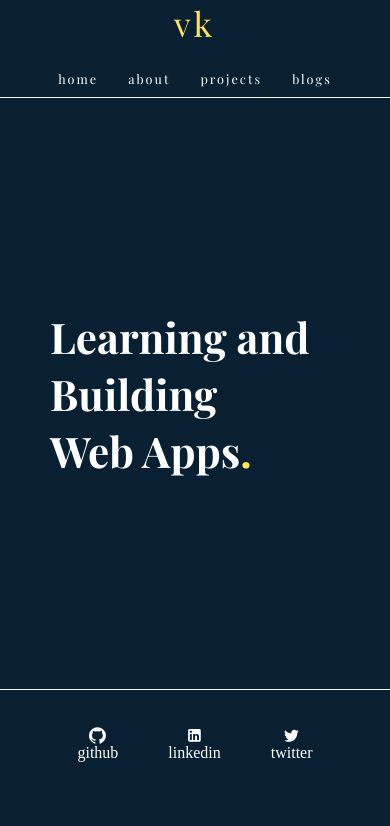
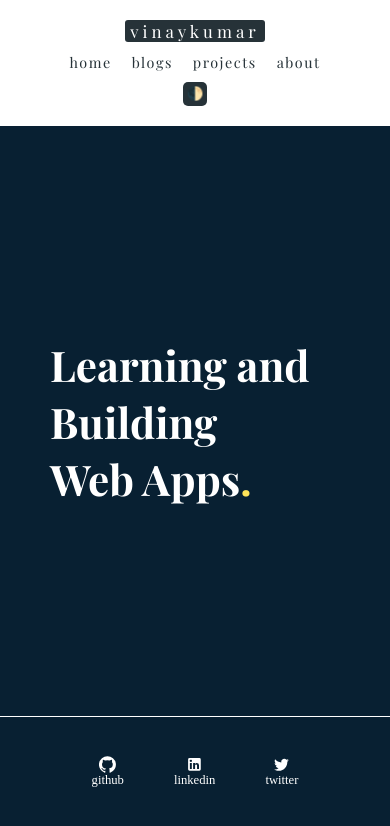
Before and after one commit to foolhardy21/markfour-neogcamp, a React (Create React App) app: page /blogs in a window 390 px wide. Shown: the top 826 px of the page. Built offline with nearby package versions, Linux system fonts and the light colour scheme.

Commit message:
feat - header theme update

```diff
--- a/src/App.js
+++ b/src/App.js
@@ -1,11 +1,13 @@
 /* eslint-disable no-unused-vars */
-import React from 'react'
-import styles from './App.module.css'
+import React, { useState } from 'react'
+import './App.module.css'
 
 import Main from "./components/Main/Main"
 import Footer from "./components/Footer/Footer"
 
 const App = () => {
+  const [theme, setTheme] = useState('light')
+
   return (
     <>
           <Main />
--- a/src/App.module.css
+++ b/src/App.module.css
@@ -5,3 +5,13 @@
     padding: 0;
     user-select: none;
 }
+
+:root {
+    --primary-light: #FFFFFF;
+    --secondary-light: #263238;
+    --accent-light: #607D8B;
+
+    --primary-dark: #263238;
+    --secondary-dark: #FFFFFF;
+    --accent-dark: #B2DFDB;
+}
--- a/src/components/Footer/Footer.js
+++ b/src/components/Footer/Footer.js
@@ -1,9 +1,10 @@
 /* eslint-disable no-unused-vars */
 import React from 'react'
-import styles from './Footer.module.css'
+import './Footer.module.css'
 import GitHubIcon from '@material-ui/icons/GitHub'
 import TwitterIcon from '@material-ui/icons/Twitter'
 import LinkedInIcon from '@material-ui/icons/LinkedIn'
+
 const Footer = () => {
     return (
       <footer>
--- a/src/components/Footer/Footer.module.css
+++ b/src/components/Footer/Footer.module.css
@@ -10,6 +10,7 @@ footer {
 }
 
 footer a {
+    font-size: 1.2vmax;
     margin: 0 25px;
     text-decoration: none;
     color: white;
@@ -21,3 +22,9 @@ footer a {
 footer a:hover {
     color: #FFE459;
 }
+
+@media only screen and (max-width: 500px) {
+    footer a {
+        font-size: 1.5vmax;
+    }
+}
--- a/src/components/Header/Header.js
+++ b/src/components/Header/Header.js
@@ -1,42 +1,49 @@
 /* eslint-disable no-unused-vars */
-import React from 'react'
+import React, {useContext} from 'react'
 import { Link } from 'react-router-dom'
-
+import {ThemeContext} from '../../context'
 import styles from './Header.module.css'
 
 const Header = () => {
+  const {theme, setTheme} = useContext(ThemeContext)
+
     return (
-      <header>
-            <figure>vk</figure>
+      <header className={`${theme === 'light' ? styles.header_light : styles.header_dark}`}>
+            <figure className={`${theme === 'light' ? styles.header_figure_light : styles.header_figure_dark}`}>vinaykumar</figure>
             <nav>
-              <ul>
-                  <li>
-                    <Link to='/'>
+              <ul className={styles.header_ul}>
+                  <li className={styles.header_li}>
+                    <Link to='/' className={`${theme === 'light' ? styles.header_a_light : styles.header_a_dark}`}>
                       home
                     </Link>
                   </li>
-                  <li>
-                    <Link to='/aboutme'>
-                      about
+                  <li className={styles.header_li}>
+                    <Link to='/blogs' className={`${theme === 'light' ? styles.header_a_light : styles.header_a_dark}`}>
+                      blogs
                     </Link>
                   </li>
-                  <li>
-                    <Link to='/projects'>
+                  <li className={styles.header_li}>
+                    <Link to='/projects' className={`${theme === 'light' ? styles.header_a_light : styles.header_a_dark}`}>
                       projects
                     </Link>
                   </li>
-                  <li>
-                    <Link to='/blogs'>
-                      blogs
+                  <li className={styles.header_li}>
+                    <Link to='/aboutme' className={`${theme === 'light' ? styles.header_a_light : styles.header_a_dark}`}>
+                      about
                     </Link>
                   </li>
               </ul>
             </nav>
+            <button
+              onClick={() => {
+                theme === 'light' ? setTheme('dark') : setTheme('light')
+              } }
+              className={`${theme === 'light' ? styles.theme_btn_light : styles.theme_btn_dark}`}
+            >
+              🌓
+            </button>
       </header>
     )
-  }
+}
 
-  export default Header
-
-  //@import url('https://fonts.googleapis.com/css2?family=Playfair+Display:wght@400;500;700&display=swap');
-  //font-family: 'Playfair Display', serif;
+export default Header
--- a/src/components/Header/Header.module.css
+++ b/src/components/Header/Header.module.css
@@ -1,49 +1,129 @@
 
-header {
-    background: #082032;
-    color: white;
+.header_light {
+    background: var(--primary-light);
+    color: var(--secondary-light);
     font-family: 'Playfair Display', serif;
     display: flex;
-    flex-direction: column;
+    justify-content: space-around;
     align-items: center;
-    border-bottom-style: solid;
-    border-bottom-width: thin;
-    border-color: white;
+    padding: 20px 0;
+}
+.header_dark {
+    background: var(--primary-dark);
+    color: var(--secondary-dark);
+    font-family: 'Playfair Display', serif;
+    display: flex;
+    justify-content: space-around;
+    align-items: center;
+    padding: 20px 0;
 }
 
-header figure {
-    color: #FFE459;
-    margin: 0 0 25px 0;
+.header_figure_light {
+    color: var(--primary-light);
+    background: var(--secondary-light);
     font-size: 3vmax;
     letter-spacing: 4px;
+    padding: 0 5px;
+    border-radius: 3px;
+}
+.header_figure_dark {
+    color: var(--primary-dark);
+    background: var(--secondary-dark);
+    font-size: 3vmax;
+    letter-spacing: 4px;
+    padding: 0 5px;
+    border-radius: 3px;
 }
 
-header ul {
+.header_ul {
     display: flex;
 }
-header li {
-    margin: 0 25px 10px 25px;
-    font-size: 1.3vmax;
-    letter-spacing: 2px;
+.header_li {
+    margin: 0 20px 0px 20px;
+    font-size: 1.5vmax;
+    letter-spacing: 1.5px;
     list-style: none;
 }
-header a {
-    color: white;
+
+.header_a_light {
+    color: var(--secondary-light);
     text-decoration: none;
 }
-header li:hover {
+.header_a_light:hover {
     cursor: pointer;
-    color: #FFE459;
+    font-weight: bold;
+}
+.header_a_dark {
+    color: var(--secondary-dark);
+    text-decoration: none;
+}
+.header_a_dark:hover {
+    cursor: pointer;
+    font-weight: bold;
 }
 
+.theme_btn_light {
+    width: 2vmax;
+    height: 2vmax;
+    background: var(--primary-dark);
+    border-style: none;
+    border-radius: 5px;
+}
+.theme_btn_dark {
+    width: 2vmax;
+    height: 2vmax;
+    background: var(--primary-light);
+    border-style: none;
+    border-radius: 5px;
+}
 
-@media only screen and (max-width: 450px) {
-    header figure {
-        font-size: 4vmax;
+@media only screen and (max-width: 850px) {
+
+    .header_li {
+        font-size: 1.7vmax;
     }
-    header li {
-        font-size: 1.5vmax;
-        margin-left: 15px;
-        margin-right: 15px;
+
+    .theme_btn_light {
+        width: 2.5vmax;
+        height: 2.5vmax;
+    }
+    .theme_btn_dark {
+        width: 2.5vmax;
+        height: 2.5vmax;
     }
 }
+@media only screen and (max-width: 450px) {
+
+    .header_light {
+        flex-direction: column;
+    }
+    .header_dark {
+        flex-direction: column;
+    }
+
+    .header_figure_light {
+        font-size: 2vmax;
+        margin-bottom: 10px;
+    }
+    .header_figure_dark {
+        font-size: 2vmax;
+        margin-bottom: 10px;
+    }
+
+    .header_ul {
+        margin-bottom: 10px;
+    }
+    .header_li {
+        margin-left: 10px;
+        margin-right: 10px;
+    }
+
+    .theme_btn_light {
+        width: 2.8vmax;
+        height: 2.8vmax;
+    }
+    .theme_btn_dark {
+        width: 2.8vmax;
+        height: 2.8vmax;
+    }
+}
--- /dev/null
+++ b/src/context.js
@@ -0,0 +1,20 @@
+import React, {useState} from 'react'
+
+const ThemeContext = React.createContext()
+
+const ThemeProvider = ({children}) => {
+    const [theme, setTheme] = useState('light')
+
+    return (
+        <ThemeContext.Provider
+        value={{
+            theme,
+            setTheme
+        }}
+        >
+            {children}
+        </ThemeContext.Provider>
+    )
+}
+
+export {ThemeContext, ThemeProvider}
--- a/src/index.js
+++ b/src/index.js
@@ -1,8 +1,11 @@
 import React from 'react';
 import ReactDOM from 'react-dom';
 import App from './App';
+import {ThemeProvider} from './context'
 
 ReactDOM.render(
-    <App />,
+<ThemeProvider>
+  <App />
+</ThemeProvider>,
   document.getElementById('root')
 );
--- a/src/pages/Blogs/Blog1/Blog1.module.css
+++ b/src/pages/Blogs/Blog1/Blog1.module.css
@@ -1,7 +1,3 @@
-* {
-    margin: 0;
-    padding: 0;
-}
 
 .blog_section {
     min-height: 70vh;
```
Also changed, not shown: public/robots.txt.
